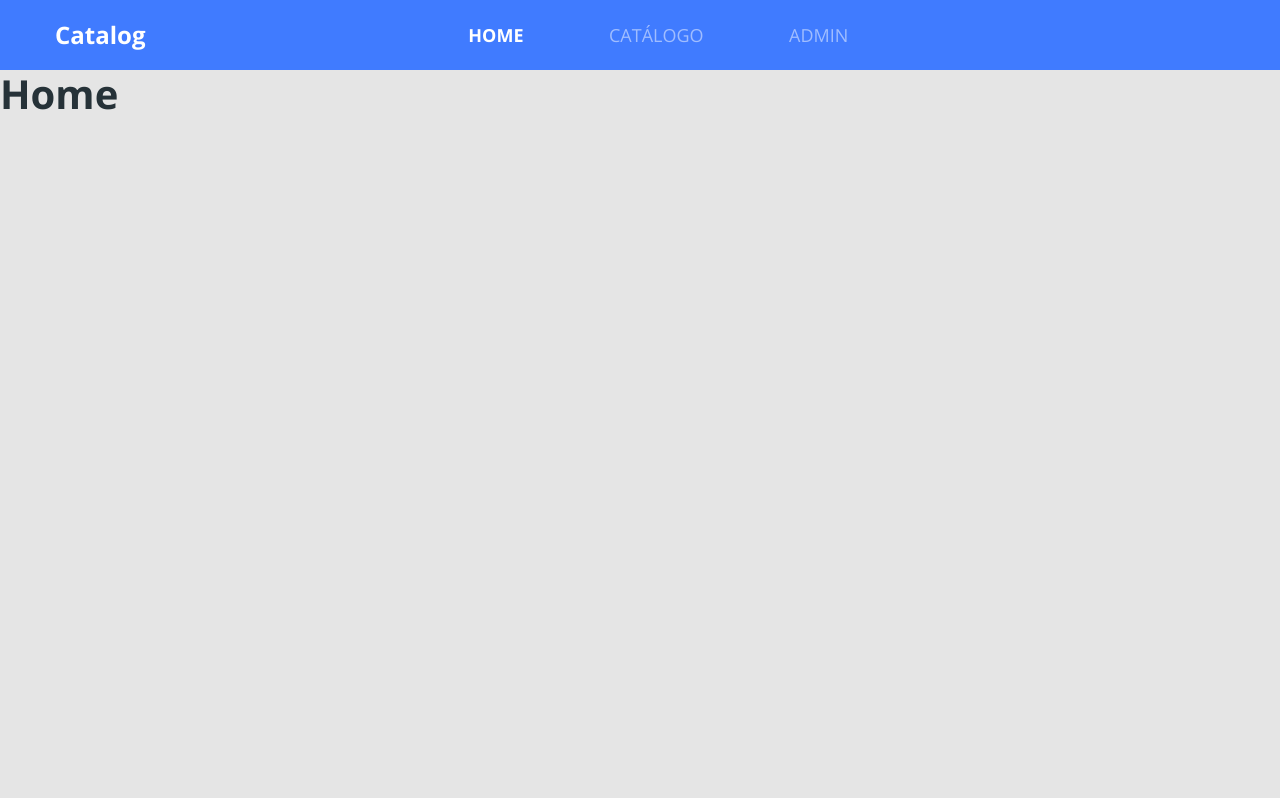
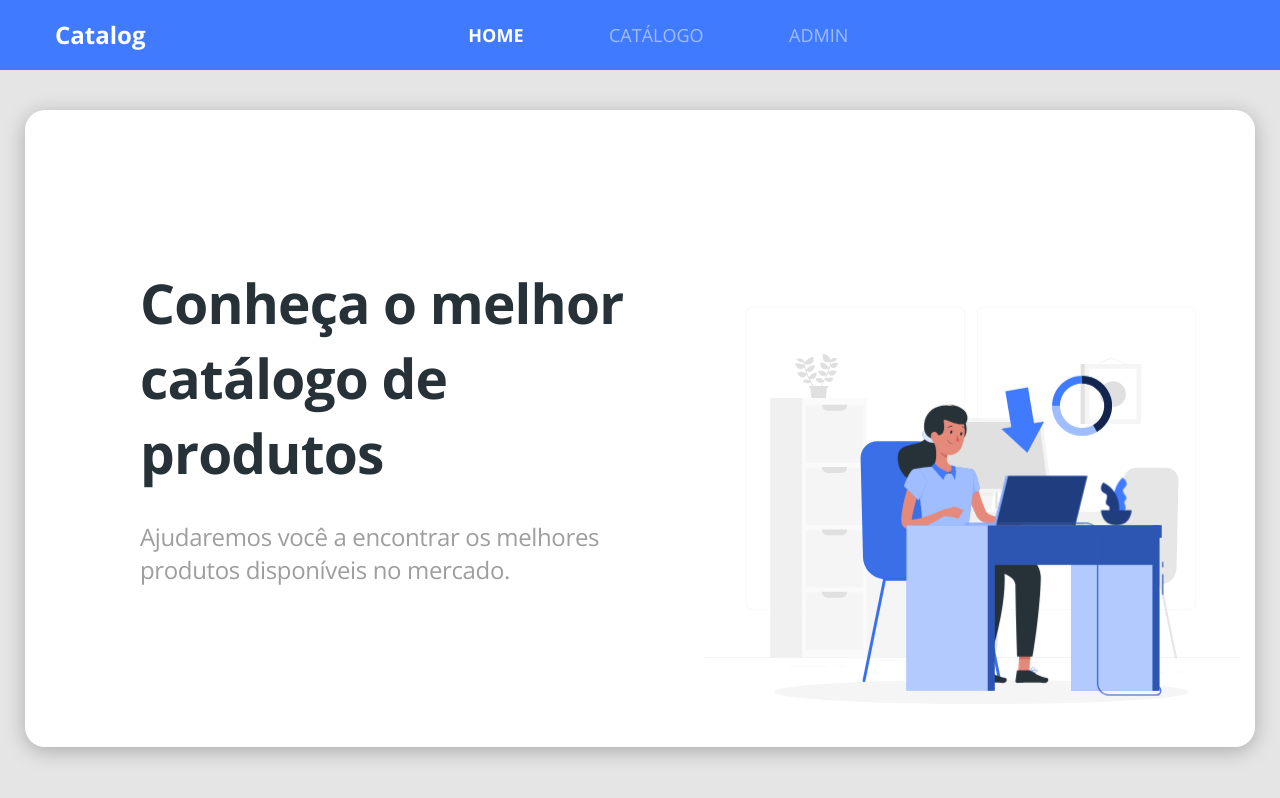
Before and after one commit to wep1980/catalog, a React (Create React App) app in the folder front-web/: page / in a window 1280 px wide. Built offline with nearby package versions, Linux system fonts and the light colour scheme.

Commit message:
Page Home

```diff
--- a/front-web/src/pages/Home/index.tsx
+++ b/front-web/src/pages/Home/index.tsx
@@ -1,10 +1,35 @@
 import React from 'react';
+import './styles.scss';
+import { ReactComponent as  MainImage } from '../../core/assets/images/main-image.svg'; // importe da imagem main(Principal) -- ReactComponent as  MainImage renomeando o nome do component
 
 
-// Como essa ArrowFunction e simples e vai retornar apenas um HTML
+/**
+ * Como essa ArrowFunction e simples e vai retornar apenas um HTML.
+ * row -> linha do Bootstrap.
+ * O BOOTASTRAP POR PADRÃO TRABALHA COM 12 COLUNAS, SE E COLOCADO COL-6 ESTAMOS TRABALHANDO COM METADO DO ESPEÇO
+ * col-6" -> 6 colunas, classe Bootstrap.
+ */
 const Home = () => (
-   <div>
-       <h1>Home</h1>
+   <div className="home-container">
+
+       <div className="row home-content">
+
+         <div className="col-6">
+            <h1 className="text-title">
+                Conheça o melhor <br/> catálogo de produtos
+            </h1>
+
+            <p className="text-subtitle">
+                Ajudaremos você a encontrar os melhores <br/> produtos disponíveis no mercado.
+            </p>
+         </div>
+
+         <div className="col-6">
+            <MainImage className="main-image"/>
+         </div>
+
+       </div>
+
    </div>
 );
 
--- /dev/null
+++ b/front-web/src/pages/Home/styles.scss
@@ -0,0 +1,32 @@
+
+.home-container {
+    margin-top: 40px;
+    padding-left: 40px ;
+    padding-right: 40px;
+}
+
+.home-content {
+    background-color: #fff;
+    box-shadow: 0px 4px 20px rgba(0, 0, 0, 0.25);
+    border-radius: 20px;
+    padding-top: 155px;
+    padding-left: 100px;
+}
+
+.text-title {
+    font-size: 55px;
+    line-height: 75px; // Tamanho da linha, cada linha tera essa altura
+    letter-spacing: -0.015em; // espaçamento entre cada letra
+}
+
+.text-subtitle {
+    font-size: 24px;
+    line-height: 33px;
+    letter-spacing: -0.015em;
+    color: #9E9E9E;
+    margin-top: 30px;
+}
+
+.main-image{
+    width: 100%; // deixa a imagem mais responsiva
+}
```
Also changed, not shown: front-web/src/core/assets/images/main-image.svg (added), 1 other file (tests, documents, lock files or other folders).
